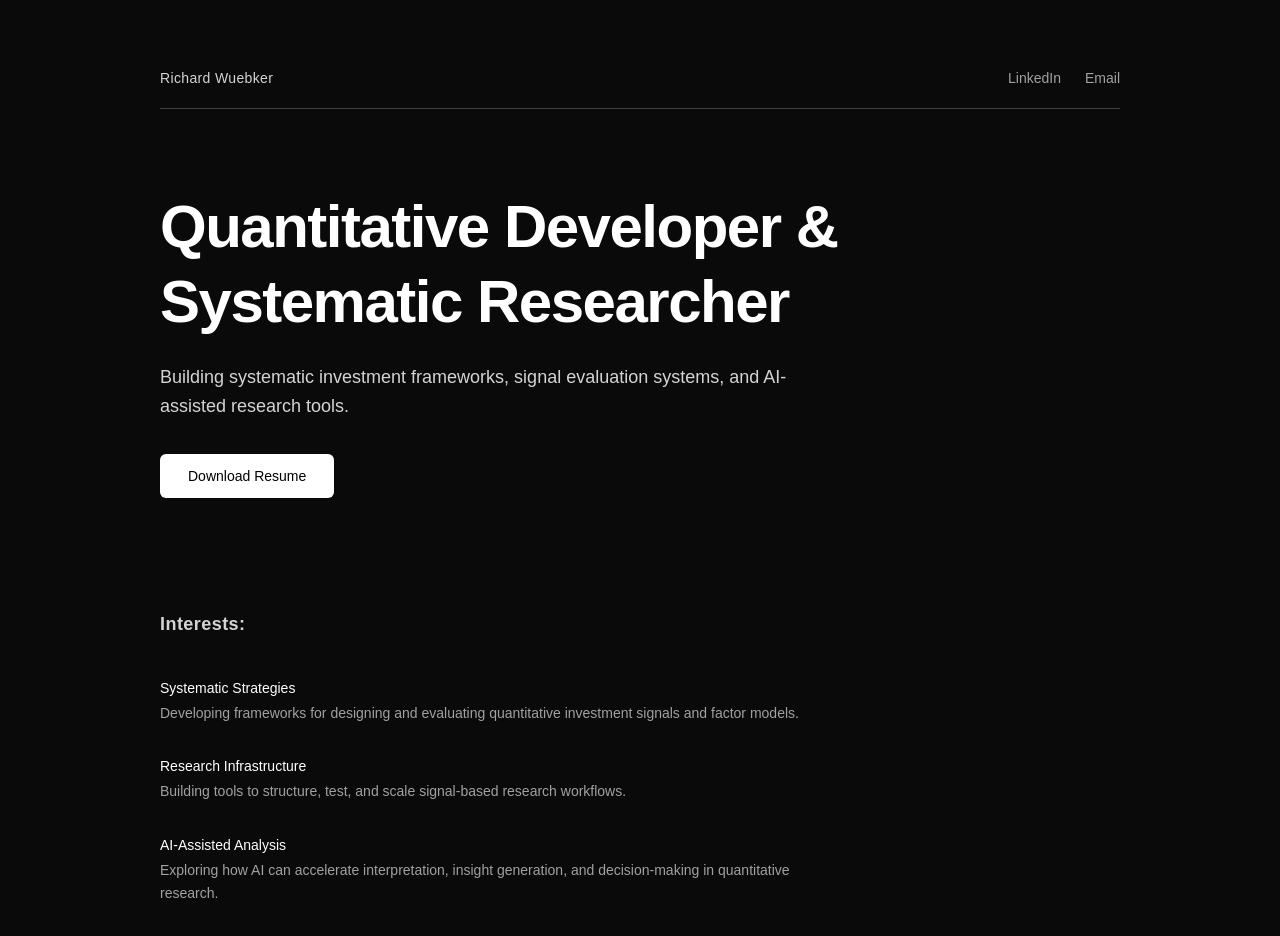
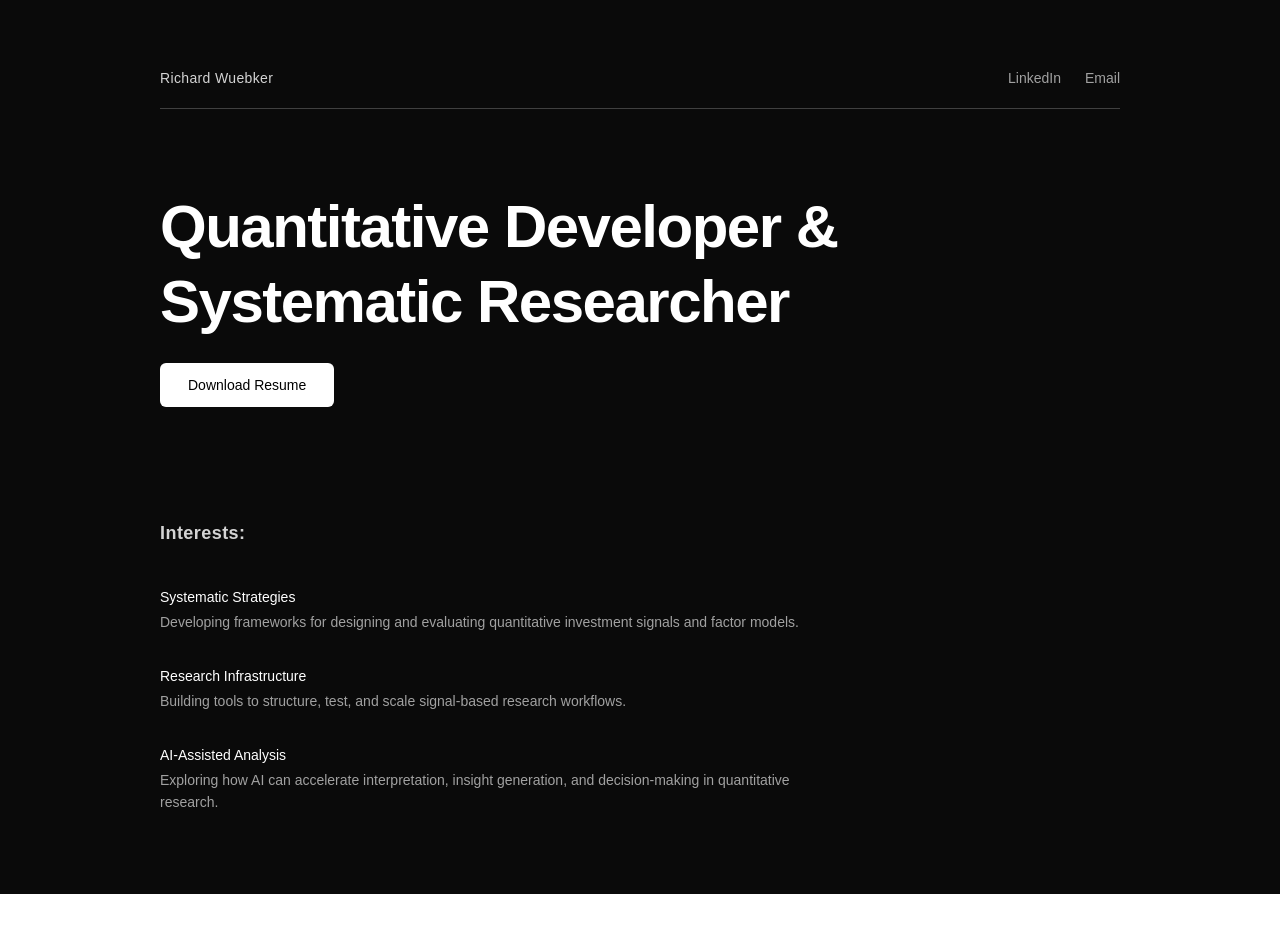
Before and after one commit to rwuebker/rwuebker.github.io, a Next.js app: page / in a window 1280 px wide. Shown: the top 936 px of the page. After the commit the page ends 894 px from the top, so only its background shows below. Built offline with nearby package versions, Linux system fonts and the light colour scheme.

Commit message:
remove hero research-tools sentence

```diff
--- a/src/app/page.tsx
+++ b/src/app/page.tsx
@@ -33,11 +33,6 @@ export default function Home() {
           <h1 className="text-5xl md:text-6xl font-semibold leading-tight tracking-tight mb-6 max-w-3xl">
             Quantitative Developer & Systematic Researcher
           </h1>
-
-          <p className="text-lg text-neutral-300 max-w-2xl mb-8 leading-relaxed">
-            Building systematic investment frameworks, signal evaluation systems,
-            and AI-assisted research tools.
-          </p>
 
           <a
             href="/resume/resume.pdf"
```
